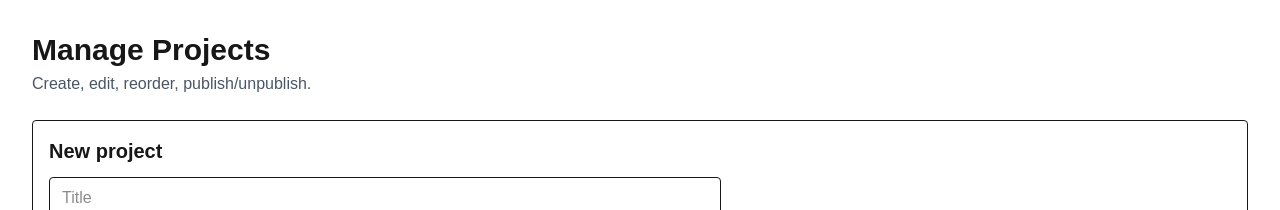
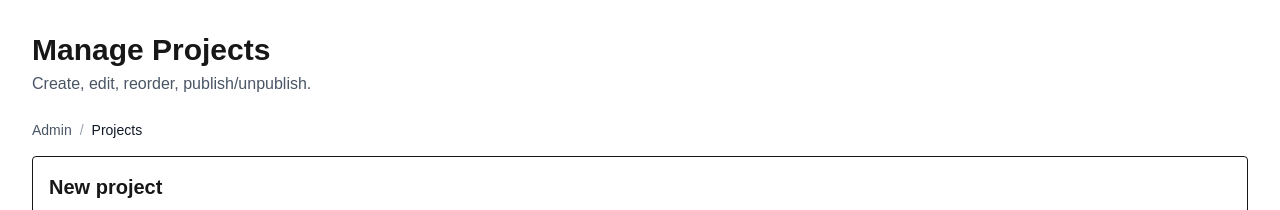
Before and after one commit to kalusartem/Full-Stack-Portfolio-2, a Next.js app: page /admin/projects in a window 1280 px wide. Shown: the top 210 px of the page. Built offline with nearby package versions, Linux system fonts and the light colour scheme; no server answers.

Commit message:
breadcrumbs

```diff
--- a/src/app/admin/projects/page.tsx
+++ b/src/app/admin/projects/page.tsx
@@ -1,6 +1,7 @@
 "use client";
 
 import { useEffect, useMemo, useState } from "react";
+import Breadcrumbs from "@/components/Breadcrumbs";
 
 type Project = {
   id: string;
@@ -212,6 +213,14 @@ export default function AdminProjectsPage() {
         </p>
       </header>
 
+      <Breadcrumbs
+        className="mb-4"
+        items={[
+          { label: "Admin", href: "/admin" },
+          { label: "Projects" }, // current page
+        ]}
+      />
+
       <section className="rounded border p-4 space-y-3">
         <h2 className="text-xl font-semibold">
           {editingId ? "Edit project" : "New project"}
--- /dev/null
+++ b/src/components/Breadcrumbs.tsx
@@ -0,0 +1,50 @@
+import Link from "next/link";
+
+export type BreadcrumbItem = {
+  label: string;
+  href?: string; // omit for the current/last crumb
+};
+
+type BreadcrumbsProps = {
+  items: BreadcrumbItem[];
+  className?: string;
+};
+
+export default function Breadcrumbs({ items, className }: BreadcrumbsProps) {
+  if (!items?.length) return null;
+
+  return (
+    <nav aria-label="Breadcrumb" className={className}>
+      <ol className="flex flex-wrap items-center gap-2 text-sm text-gray-600">
+        {items.map((item, idx) => {
+          const isLast = idx === items.length - 1;
+
+          return (
+            <li
+              key={`${item.label}-${idx}`}
+              className="flex items-center gap-2"
+            >
+              {idx > 0 && <span className="text-gray-400">/</span>}
+
+              {item.href && !isLast ? (
+                <Link
+                  href={item.href}
+                  className="hover:text-gray-900 hover:underline"
+                >
+                  {item.label}
+                </Link>
+              ) : (
+                <span
+                  aria-current={isLast ? "page" : undefined}
+                  className={isLast ? "text-gray-900 font-medium" : undefined}
+                >
+                  {item.label}
+                </span>
+              )}
+            </li>
+          );
+        })}
+      </ol>
+    </nav>
+  );
+}
```
